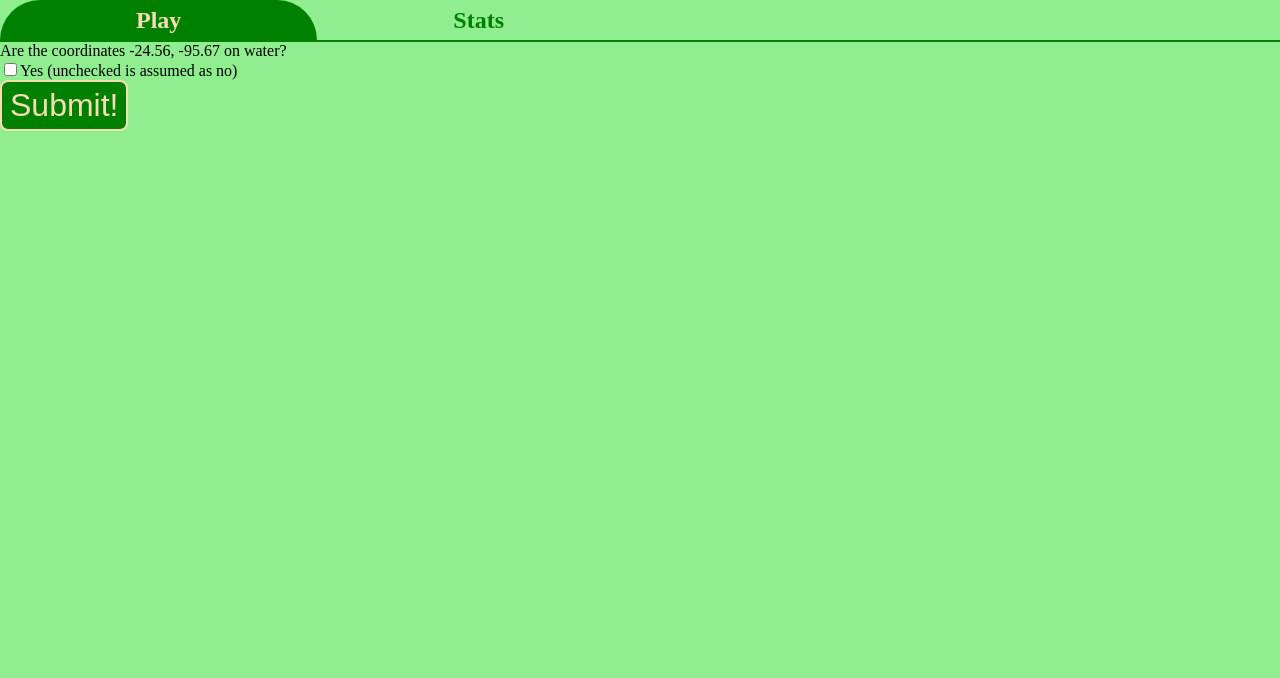
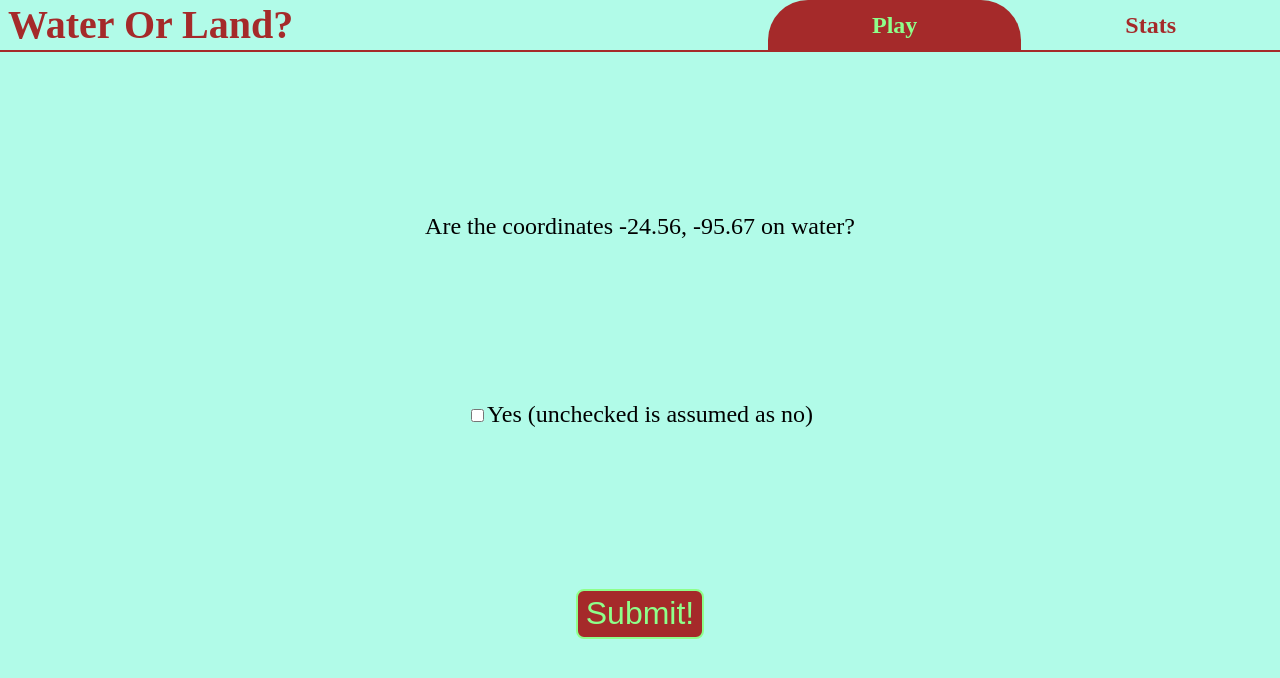
Before and after one commit to N-Shar-ma/Land-Or-Water, a React (Create React App) app: page /play in a window 1280 px wide. Shown: the top 678 px of the page. Built offline with nearby package versions, Linux system fonts and the light colour scheme.

Commit message:
basic styling complete

```diff
--- a/public/index.html
+++ b/public/index.html
@@ -6,7 +6,7 @@
     <title>Land Or Water?</title>
   </head>
   <body>
-    <!-- <noscript>You need to enable JavaScript to run this app.</noscript> -->
+    <noscript>You need to enable JavaScript to run this app.</noscript>
     <div id="root"></div>
   </body>
 </html>
--- a/src/App.js
+++ b/src/App.js
@@ -14,10 +14,13 @@ export default function App() {
 
     return (
         <Router>
-            <nav className={styles.navBar}>
-                <NavLink className={styles.link} activeClassName={styles.currentLink} to="/play">Play</NavLink>
-                <NavLink className={styles.link} activeClassName={styles.currentLink} to="/stats">Stats</NavLink>
-            </nav>
+            <header className={styles.header}>
+                <h1 className={styles.title}>Water Or Land?</h1>
+                <nav className={styles.navBar}>
+                    <NavLink className={styles.link} activeClassName={styles.currentLink} to="/play">Play</NavLink>
+                    <NavLink className={styles.link} activeClassName={styles.currentLink} to="/stats">Stats</NavLink>
+                </nav>
+            </header>
             <StatsContext.Provider value={{
                 totalCount,
                 correctCount,
--- a/src/app.module.css
+++ b/src/app.module.css
@@ -1,8 +1,40 @@
+.header{
+    display: flex;
+    justify-content: space-between;
+    align-items: stretch;
+    height: var(--navBarHeight);
+    position: sticky;
+    top: 0;
+    width: 100%;
+}
+
+.title {
+    color: brown;
+    margin: 0;
+    margin-left: 0.5rem;
+    line-height: var(--navBarHeight);
+    font-size: 2.5rem;
+}
+
 .navBar {
-    height: var(--navBarHeight);
     display: flex;
-    background-color: lightgreen;
-    width: clamp(300px, 50%, 800px);
+    background-color: rgb(177, 251, 232);
+    width: clamp(300px, 40%, 800px);
+}
+
+@media screen and (max-width: 536px) {
+    .header {
+        flex-wrap: wrap;
+        height: calc(2 * var(--navBarHeight));
+    }
+
+    .title {
+        margin: 0 auto;
+    }
+
+    .navBar {
+        width: 100%;
+    }
 }
 
 .link {
@@ -12,13 +44,14 @@
     line-height: var(--navBarHeight);
     font-size: 1.5rem;
     font-weight: bold;
-    color: green;
+    color: brown;
     text-decoration: none;
     border-top-right-radius: 40px;
     border-top-left-radius: 40px;
+    transition: all 150ms ease-in-out;
 }
 
 .currentLink {
-    background-color: green;
-    color: wheat;
+    background-color: brown;
+    color: rgb(142, 255, 138);
 }
--- a/src/index.css
+++ b/src/index.css
@@ -1,18 +1,22 @@
 :root {
-    --navBarHeight: 40px;
+    --navBarHeight: 50px;
+    height: 100%;
 }
 
 * {
     box-sizing: border-box;
 }
 
-html, body, #root {
+body {
     margin: 0;
     padding: 0;
     min-height: 100%;
+    font-size: 1.5rem;
 }
 
 #root {
-    background-color: lightgreen;
-    min-height: 100vh;
+    background-color: rgb(177, 251, 232);
+    position: absolute;
+    height: 100%;
+    width: 100%;
 }
--- a/src/pages/Play/components/Question/Question.js
+++ b/src/pages/Play/components/Question/Question.js
@@ -21,7 +21,7 @@ export default function Question(props) {
                 />
                 Yes (unchecked is assumed as no)
             </label>
-            <button className={styles.submitButton} type="submit">Submit!</button>
+            <button className={styles.button} type="submit">Submit!</button>
         </form>
     )
 
--- a/src/pages/Play/components/Question/question.module.css
+++ b/src/pages/Play/components/Question/question.module.css
@@ -1,13 +1,32 @@
 .main {
-    border-top: 2px solid green;
+    border-top: 2px solid brown;
+    height: calc(100% - var(--navBarHeight));
+    display: flex;
+    flex-direction: column;
+    justify-content: space-evenly;
+    align-items: center;
 }
 
-.submitButton {
+@media screen and (max-width: 536px) {
+    .main {
+        height: calc(100% - 2 * var(--navBarHeight));
+    }
+}
+
+.button {
     display: block;
-    background: green;
-    color: wheat;
+    background: brown;
+    color: rgb(142, 255, 138);;
     padding: 0.3rem 0.5rem;
-    border: 2px solid wheat;
+    border: 2px solid rgb(142, 255, 138);;
     border-radius: 0.5rem;
     font-size: 2rem;
+    cursor: pointer;
+    transition: all 300ms ease-in-out;
 }
+
+.button:hover {
+    background: rgb(142, 255, 138);
+    color: brown;
+    border: 2px solid brown;
+}
--- a/src/pages/Play/components/Result/result.module.css
+++ b/src/pages/Play/components/Result/result.module.css
@@ -1,3 +1,14 @@
 .main {
-    border-top: 2px solid green;
+    border-top: 2px solid brown;
+    height: calc(100% - var(--navBarHeight));
+    display: flex;
+    flex-direction: column;
+    justify-content: space-evenly;
+    align-items: center;
 }
+
+@media screen and (max-width: 536px) {
+    .main {
+        height: calc(100% - 2 * var(--navBarHeight));
+    }
+}
--- a/src/pages/Stats/Stats.js
+++ b/src/pages/Stats/Stats.js
@@ -22,7 +22,7 @@ export default function Stats() {
                 <div style={{backgroundColor: "green", height: "100%", width: `${graphWidth}%`}}>
                 </div>
             </div>
-            <button onClick={resetStats}>Reset Stats</button>
+            <button className={styles.button} onClick={resetStats}>Reset Stats</button>
             </> : ""}
         </section>
     )
--- a/src/pages/Stats/stats.module.css
+++ b/src/pages/Stats/stats.module.css
@@ -1,3 +1,32 @@
 .main {
-    border-top: 2px solid green;
+    border-top: 2px solid brown;
+    height: calc(100% - var(--navBarHeight));
+    display: flex;
+    flex-direction: column;
+    justify-content: space-evenly;
+    align-items: center;
 }
+
+@media screen and (max-width: 536px) {
+    .main {
+        height: calc(100% - 2 * var(--navBarHeight));
+    }
+}
+
+.button {
+    display: block;
+    background: brown;
+    color: rgb(142, 255, 138);;
+    padding: 0.2rem 0.4rem;
+    border: 2px solid rgb(142, 255, 138);;
+    border-radius: 0.4rem;
+    font-size: 1.5rem;
+    cursor: pointer;
+    transition: all 300ms ease-in-out;
+}
+
+.button:hover {
+    background: rgb(142, 255, 138);
+    color: brown;
+    border: 2px solid brown;
+}
```
Also changed, not shown: src/pages/Play/Play.js (line endings or trailing spaces).
